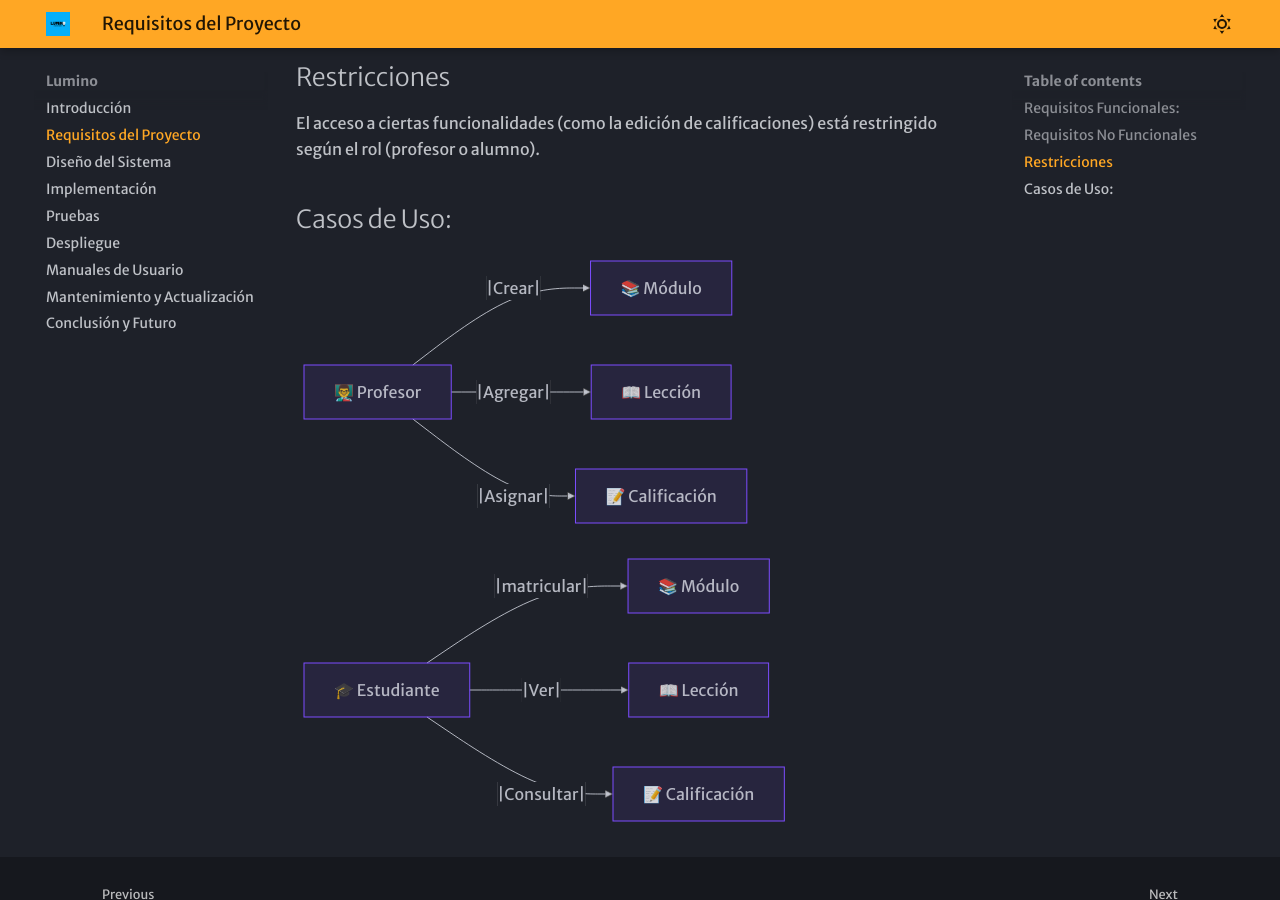
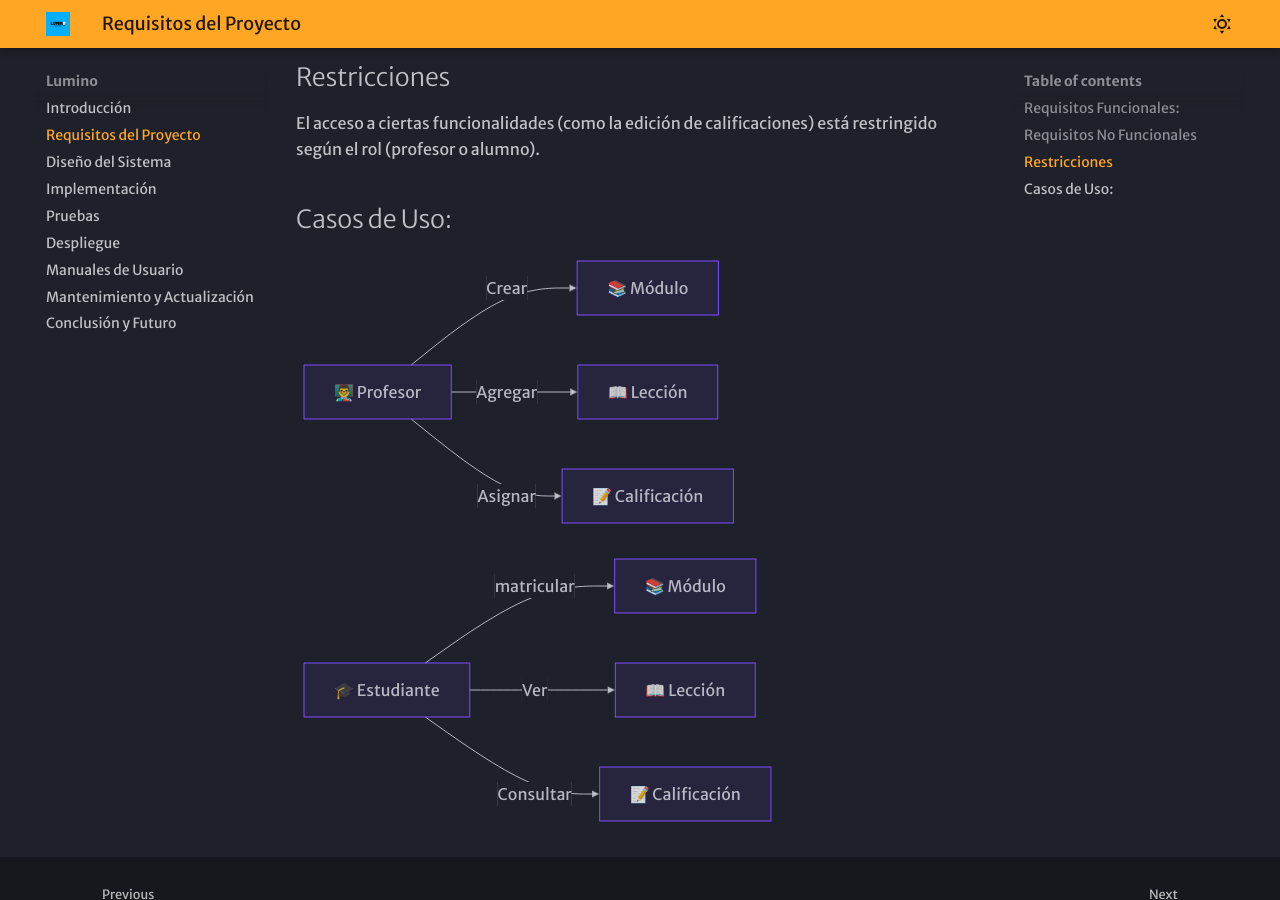
Before and after one commit to David-Luis-Mora/MkDocsLumino, an MkDocs documentation site: the page built from docs/requisitos.md, in a window 1280 px wide and 900 px high, scrolled down 708 px. Built offline with MkDocs 1.6.1 and Material for MkDocs 9.7.7, drawn with Linux system fonts in a browser that asks for light colours; some web fonts are replaced.

````diff
--- a/docs/requisitos.md
+++ b/docs/requisitos.md
@@ -20,14 +20,14 @@ El acceso a ciertas funcionalidades (como la edición de calificaciones) está r
 
 ```mermaid
 graph LR
-Profesor["👨‍🏫 Profesor"] --|Crear|--> Modulo["📚 Módulo"]
-Profesor --|Agregar|--> Leccion["📖 Lección"]
-Profesor --|Asignar|--> Calificacion["📝 Calificación"]
+Profesor["👨‍🏫 Profesor"] --Crear--> Modulo["📚 Módulo"]
+Profesor --Agregar--> Leccion["📖 Lección"]
+Profesor --Asignar--> Calificacion["📝 Calificación"]
 ```
 
 ```mermaid
 graph LR
-  Estudiante["🎓 Estudiante"] --|matricular|--> Modulo["📚 Módulo"]
-  Estudiante --|Ver|--> Leccion["📖 Lección"]
-  Estudiante --|Consultar|--> Calificacion["📝 Calificación"]
+  Estudiante["🎓 Estudiante"] --matricular--> Modulo["📚 Módulo"]
+  Estudiante --Ver--> Leccion["📖 Lección"]
+  Estudiante --Consultar--> Calificacion["📝 Calificación"]
 ```
````
